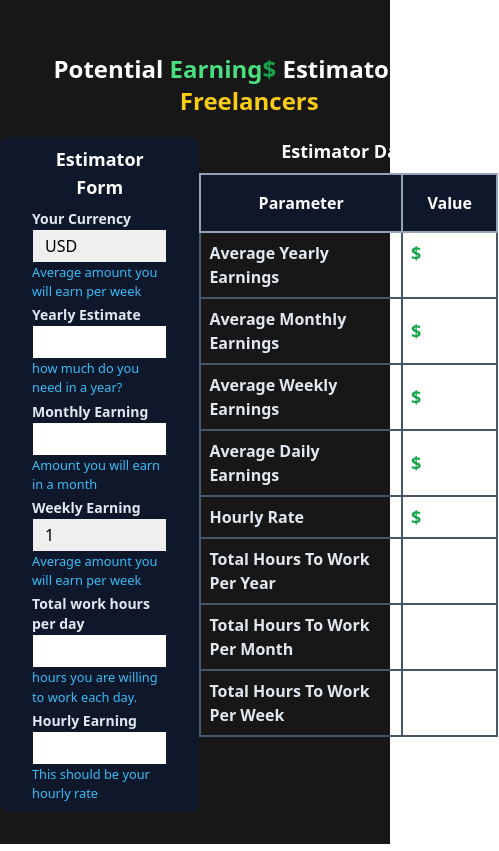
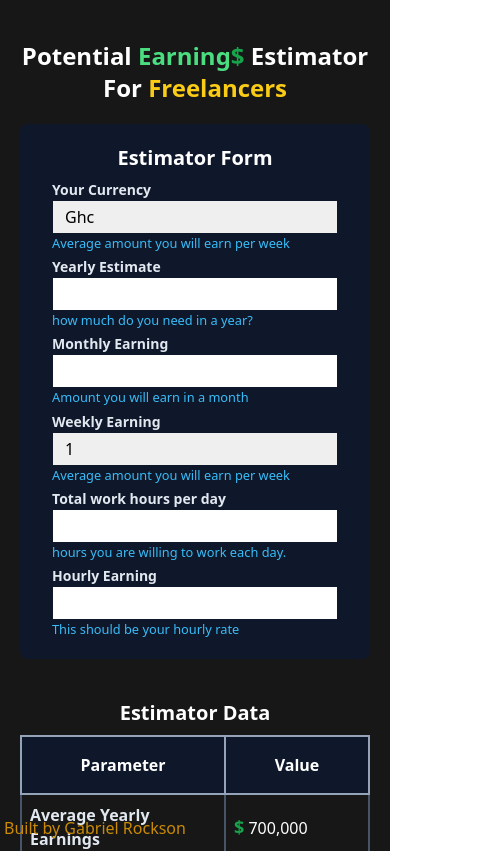
Before and after one commit to Gabriel-Rockson/my-earning-estimator, a React (Create React App) app: page / in a window 390 px wide. Shown: the top 851 px of the page, 499 px wide, since content can reach past the window. Built offline with nearby package versions, Linux system fonts and the light colour scheme.

Commit message:
Make the app display well on mobile devices

```diff
--- a/package.json
+++ b/package.json
@@ -3,6 +3,7 @@
   "version": "0.1.0",
   "private": true,
   "dependencies": {
+    "currency-codes": "^2.1.0",
     "react": "^17.0.2",
     "react-dom": "^17.0.2",
     "react-scripts": "5.0.0"
--- a/src/App.js
+++ b/src/App.js
@@ -1,25 +1,50 @@
-import React from 'react';
+import React, { useState, useEffect } from 'react';
+
 
 import EstimatorForm from './components/EstimatorForm';
 import EstimatorResults from './components/EstimatorData';
 
 function App() {
+  const [windowWidth, setWindowWidth] = useState(window.innerWidth)
+
+  console.log(windowWidth)
+
+  useEffect(() => {
+    // Set event listener
+    const handleWindowResize = () => {
+      setWindowWidth(window.innerWidth)
+    }
+
+    window.addEventListener('resize', handleWindowResize)
+
+    console.log(windowWidth)
+
+    return () => {
+      // Remove the event listener
+      window.removeEventListener('resize', handleWindowResize)
+    }
+  }, [windowWidth])
+
+
   return (
     <>
-      <div className='w-full bg-neutral-900 min-h-screen flex justify-around'>
+      <div className='w-full bg-neutral-900 min-h-screen flex justify-around py-5 md:py-0'>
 
         <div className='lg:w-11/12 xl:w-3/4 2xl:w-3/5 self-center md:px-5'>
-          <h1 class="text-white text-2xl font-bold text-center py-5">
+          <h1 className="text-white text-2xl font-bold text-center py-5">
             Potential <span className='text-green-400'>Earning<span className='text-green-600'>$</span></span> Estimator For <span className='text-yellow-400'>Freelancers</span>
           </h1>
-          <div className='md:bg-slate-800 self-center md:p-5 lg:p-10'>
-            <div className='flex md:space-x-2 lg:space-x-10'>
+          <div className='md:bg-slate-800 self-center md:p-5 lg:p-10 px-5'>
+            <div className='flex flex-col md:flex-row space-y-5 md:space-y-0 md:space-x-2 lg:space-x-10'>
               <EstimatorForm />
               <EstimatorResults />
+             {/* { windowWidth > 768 && <EstimatorResults />} */}
             </div>
           </div>
         </div>
       </div>
+
+      <h1 className='fixed text-yellow-600 bottom-0 left-0 py-1 px-1'>Built by Gabriel Rockson</h1>
     </>
   );
 }
--- a/src/components/EstimatorData.jsx
+++ b/src/components/EstimatorData.jsx
@@ -1,20 +1,20 @@
 function EstimatorResults() {
   return (
     <>
-      <div className="w-3/5">
+      <div className="w-full md:w-3/5 py-5 md:py-0">
         <h1 className="section-heading">Estimator Data</h1>
         <table className="table-auto border border-slate-800 w-full">
           <thead>
             <tr className="border-collapse border border-b border-slate-800">
               <th className="table-heading-entry">Parameter</th>
-              <th className="table-heading-entry">Value</th>
+              <th className="table-heading-entry w-36">Value</th>
             </tr>
           </thead>
 
           <tbody>
             <tr>
               <td className="table-data-entry-1">Average Yearly Earnings</td>
-              <td className="table-data-entry-2"><span className='text-green-600 font-bold text-lg'>$</span> 70,00000</td>
+              <td className="table-data-entry-2"><span className='text-green-600 font-bold text-lg'>$</span> 700,000</td>
             </tr>
 
             <tr>
--- a/src/components/EstimatorForm.jsx
+++ b/src/components/EstimatorForm.jsx
@@ -1,7 +1,7 @@
 function EstimatorForm() {
   return (
     <>
-      <div className="w-2/5 bg-slate-900 px-8 py-2 rounded-lg">
+      <div className="w-full md:w-2/5 bg-slate-900 px-8 py-5 md:py-2 rounded-lg">
         <h1 className="section-heading">Estimator Form</h1>
         <form action="#" className="flex flex-col space-y-1">
 
@@ -9,7 +9,7 @@ function EstimatorForm() {
             <label htmlFor="" className="form-label">Your Currency</label>
             <select name="" id="" className="form-input">
               <option value="Ghc">Ghc</option>
-              <option value="USD" selected>USD</option>
+              <option value="USD">USD</option>
               <option value="GBP">GBP</option>
             </select>
             <small className="form-helptext">Average amount you will earn per week</small>
--- a/src/index.css
+++ b/src/index.css
@@ -4,7 +4,7 @@
 
 
 .section-heading {
-  @apply text-center text-lg text-white font-semibold mb-2;
+  @apply text-center md:text-lg text-white font-semibold mb-2 text-xl;
 }
 
 /* ---------------------------------------------------------------------------- Form -------------------------------------------------------------------- */
@@ -37,5 +37,5 @@
 }
 
 .table-data-entry-2 {
-  @apply border-2 border-slate-600 py-1 text-white px-2 ;
+  @apply border-2 border-slate-600 py-1 text-white pl-2;
 }
```
Also changed, not shown: 1 other file (tests, documents, lock files or other folders).
